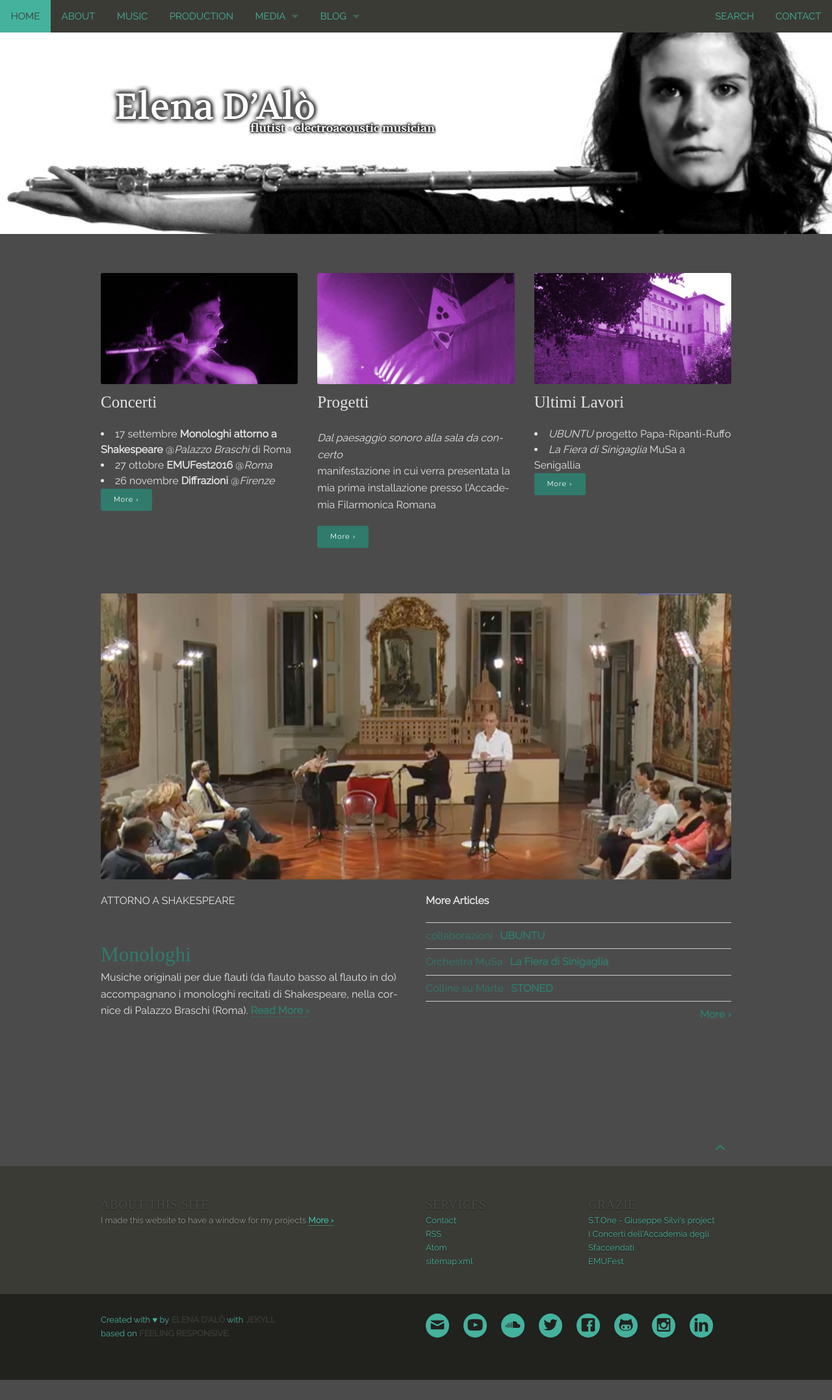
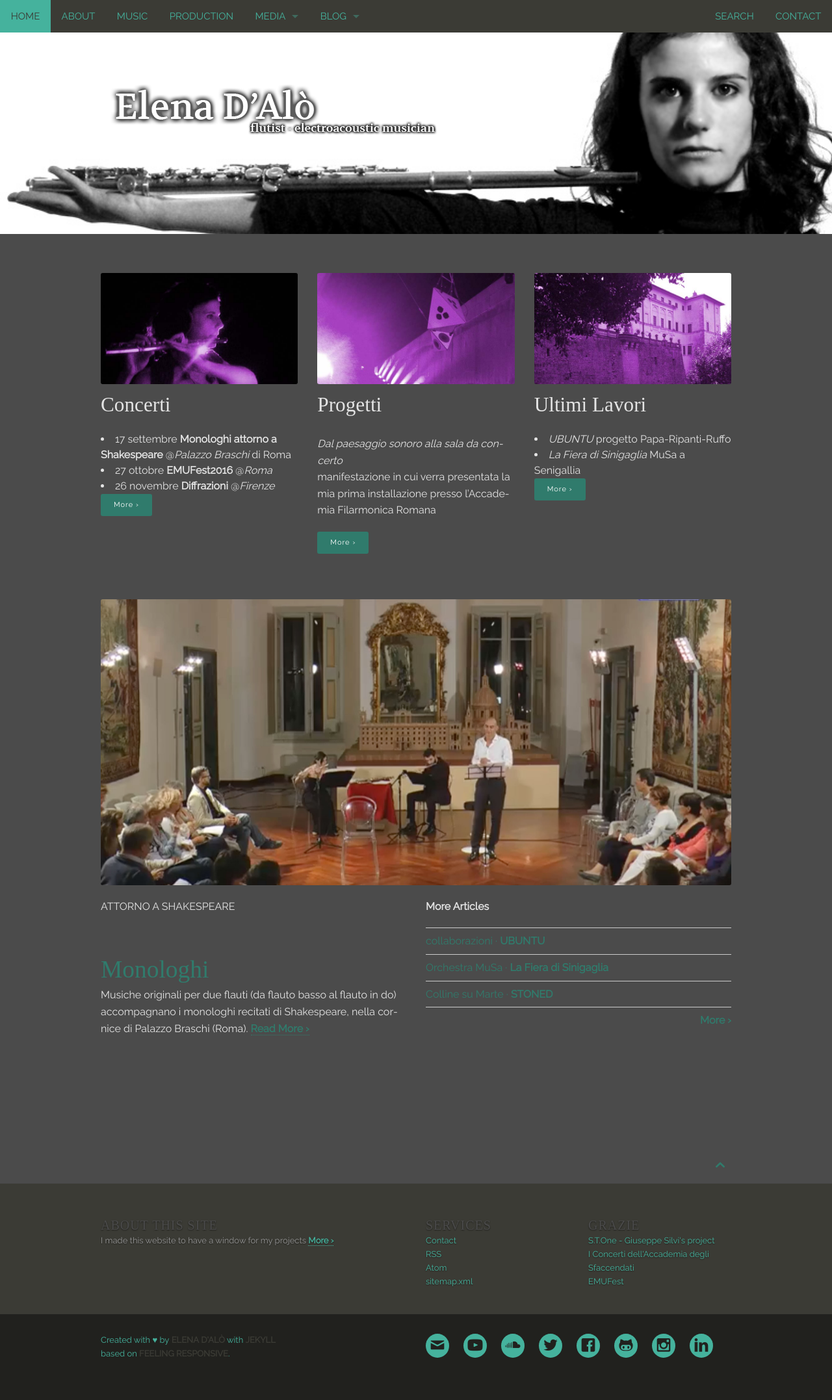
Before and after one commit to nenelenen/nenelenen.github.io, a Jekyll site: the page built from pages/pages-root-folder/index.md, in a window 1280 px wide. Shown: the whole page at 65% size. Built offline with Jekyll 4.4.1, drawn with Linux system fonts in a browser that asks for light colours; some web fonts are replaced; before the commit the page ends 2123 px from its top, so only the background shows below that.

Commit message:
ampiezza font

```diff
--- a/_sass/_02_settings_typography.scss
+++ b/_sass/_02_settings_typography.scss
@@ -45,11 +45,11 @@ $font-weight-bold: bold;
 ------------------------------------------------------------------- */
 
 $font-size-p:    	$base-font-size;
-$font-size-h1:      2.441em;
-$font-size-h2:      1.953em;
-$font-size-h3:      1.563em;
-$font-size-h4:      1.25em;
-$font-size-h5:      1.152em;
+$font-size-h1:      2.741em;
+$font-size-h2:      2.341em;
+$font-size-h3:      1.953em;
+$font-size-h4:      1.563em;
+$font-size-h5:      1.25em; /*1.152em;*/
 $font-size-small:   0.8em;
 
 .font-size-h1   { font-size: $font-size-h1; }
```
